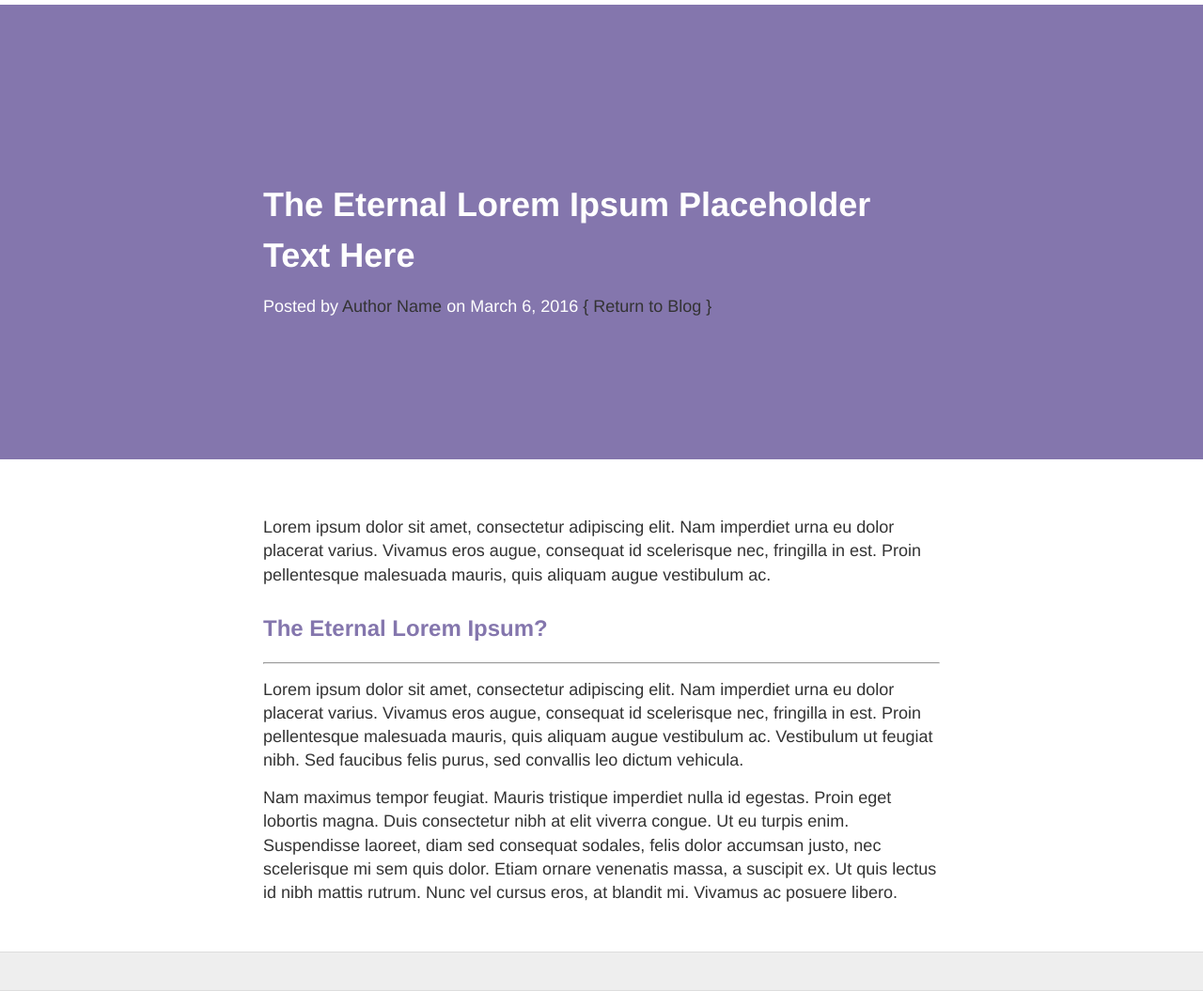
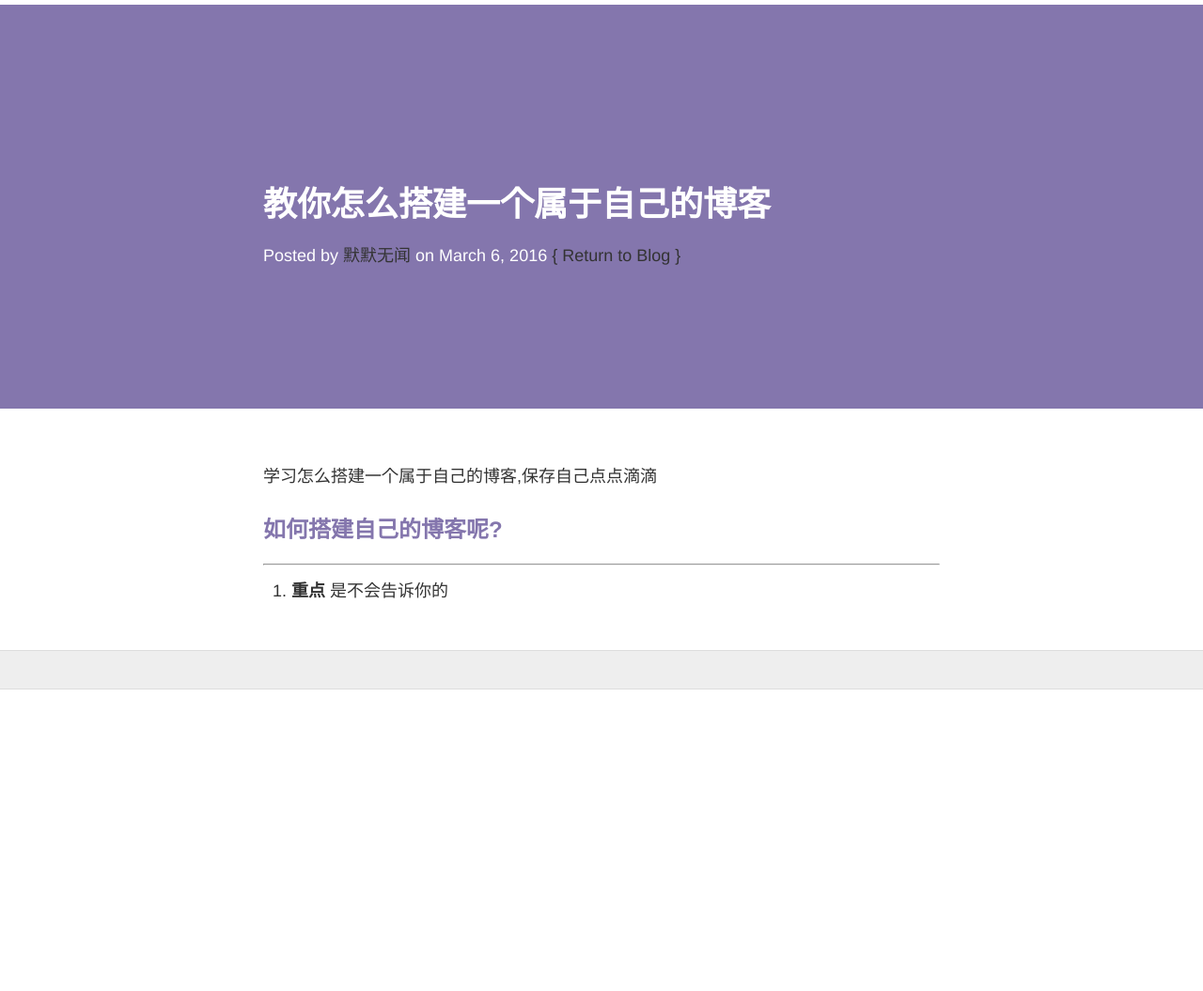
Before and after one commit to output-value/output-value.github.io, a Jekyll site: the page built from _posts/2016-03-06-搭建自己的博客.md, in a window 1280 px wide. Shown: the whole page at 94% size. Built offline with Jekyll 4.4.1, drawn with Linux system fonts in a browser that asks for light colours; nearby versions of some CDN libraries; after the commit the page ends 900 px from its top, so only the background shows below that.

Commit message:
刚才没保存

```diff
--- a/_posts/2016-03-06-搭建自己的博客.md
+++ b/_posts/2016-03-06-搭建自己的博客.md
@@ -1,14 +1,12 @@
 ---
 layout: post
-title: The Eternal Lorem Ipsum Placeholder Text Here
-author: Author Name
+title: 教你怎么搭建一个属于自己的博客
+author: 默默无闻
 ---
 
-Lorem ipsum dolor sit amet, consectetur adipiscing elit. Nam imperdiet urna eu dolor placerat varius. Vivamus eros augue, consequat id scelerisque nec, fringilla in est. Proin pellentesque malesuada mauris, quis aliquam augue vestibulum ac.
+学习怎么搭建一个属于自己的博客,保存自己点点滴滴
 
-## The Eternal Lorem Ipsum?
+## 如何搭建自己的博客呢?
 -----
 
-Lorem ipsum dolor sit amet, consectetur adipiscing elit. Nam imperdiet urna eu dolor placerat varius. Vivamus eros augue, consequat id scelerisque nec, fringilla in est. Proin pellentesque malesuada mauris, quis aliquam augue vestibulum ac. Vestibulum ut feugiat nibh. Sed faucibus felis purus, sed convallis leo dictum vehicula.
-
-Nam maximus tempor feugiat. Mauris tristique imperdiet nulla id egestas. Proin eget lobortis magna. Duis consectetur nibh at elit viverra congue. Ut eu turpis enim. Suspendisse laoreet, diam sed consequat sodales, felis dolor accumsan justo, nec scelerisque mi sem quis dolor. Etiam ornare venenatis massa, a suscipit ex. Ut quis lectus id nibh mattis rutrum. Nunc vel cursus eros, at blandit mi. Vivamus ac posuere libero.
+1. **重点** 是不会告诉你的
```
